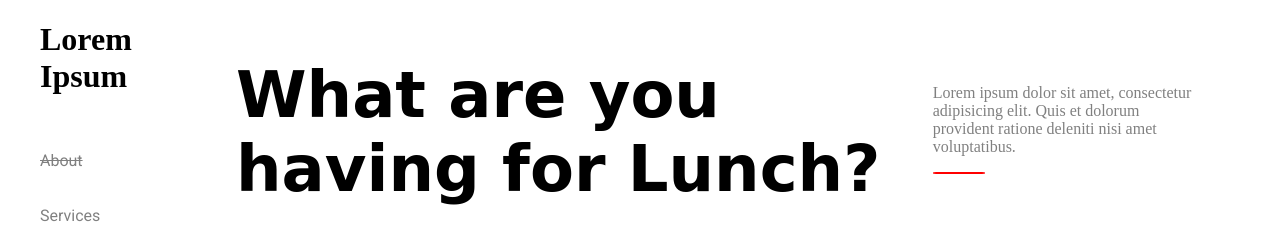
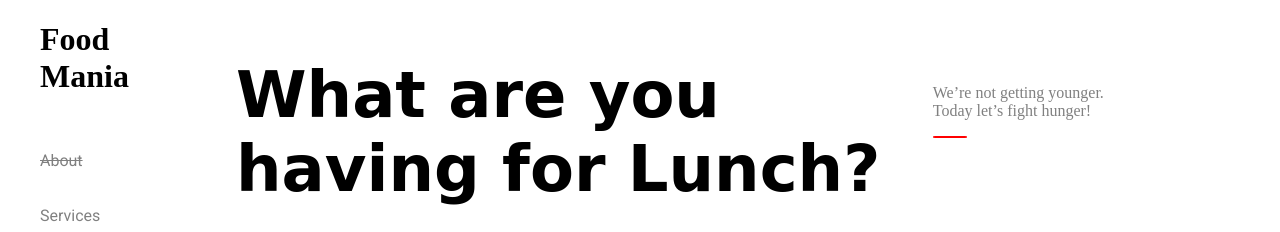
Before and after one commit to PratisthaCh/Food-Mania, a plain HTML site: page index2.html in a window 1280 px wide. Shown: the top 232 px of the page. Drawn offline with Linux system fonts and the light colour scheme; a web font is replaced by a local one.

Commit message:
Update index2.html

```diff
--- a/index2.html
+++ b/index2.html
@@ -13,7 +13,7 @@
     <div class="combiner">
         <div class="left">
             <div class="top">
-             <h1>Lorem <br> Ipsum</h1>
+             <h1>Food <br> Mania</h1>
             </div>
             <div id="service">
               <ul>
@@ -34,7 +34,7 @@
                      having for Lunch?</h1>
                 </div>
                 <div class="right-para">
-                    <p>Lorem ipsum dolor sit amet, consectetur adipisicing elit. Quis et dolorum provident ratione deleniti nisi amet voluptatibus.</p>
+                    <p>We’re not getting younger.<br> Today let’s fight hunger!</p>
                     <hr align="left">
                 </div>
             </div>
```
